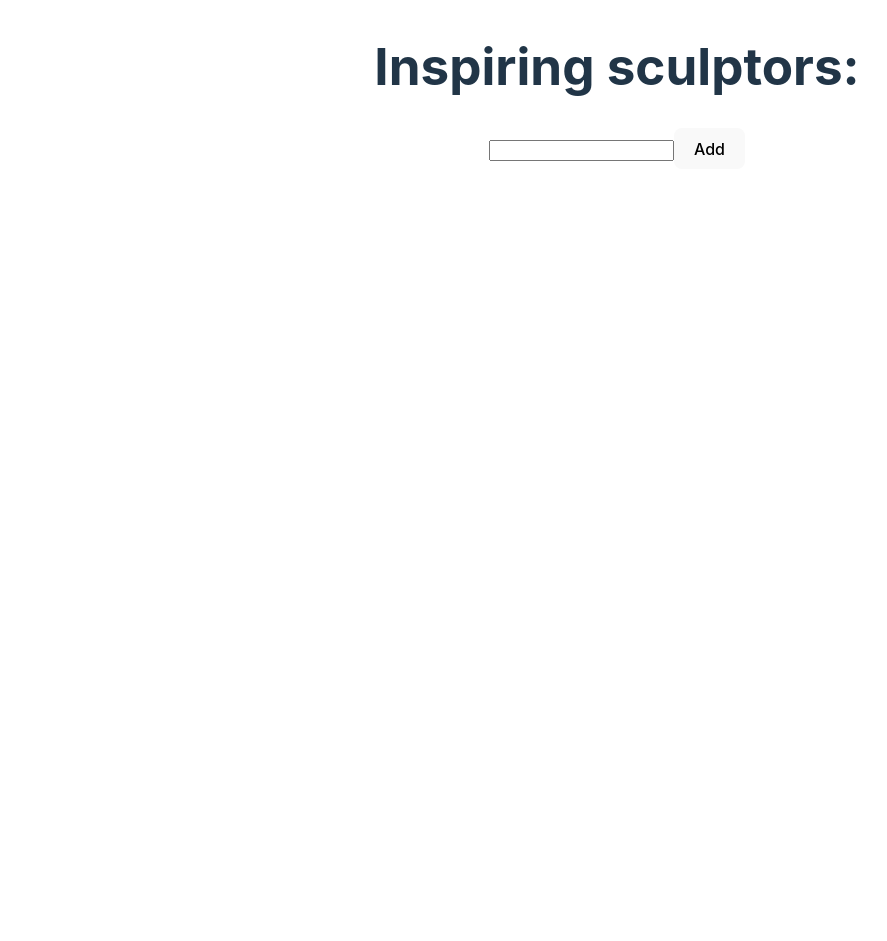
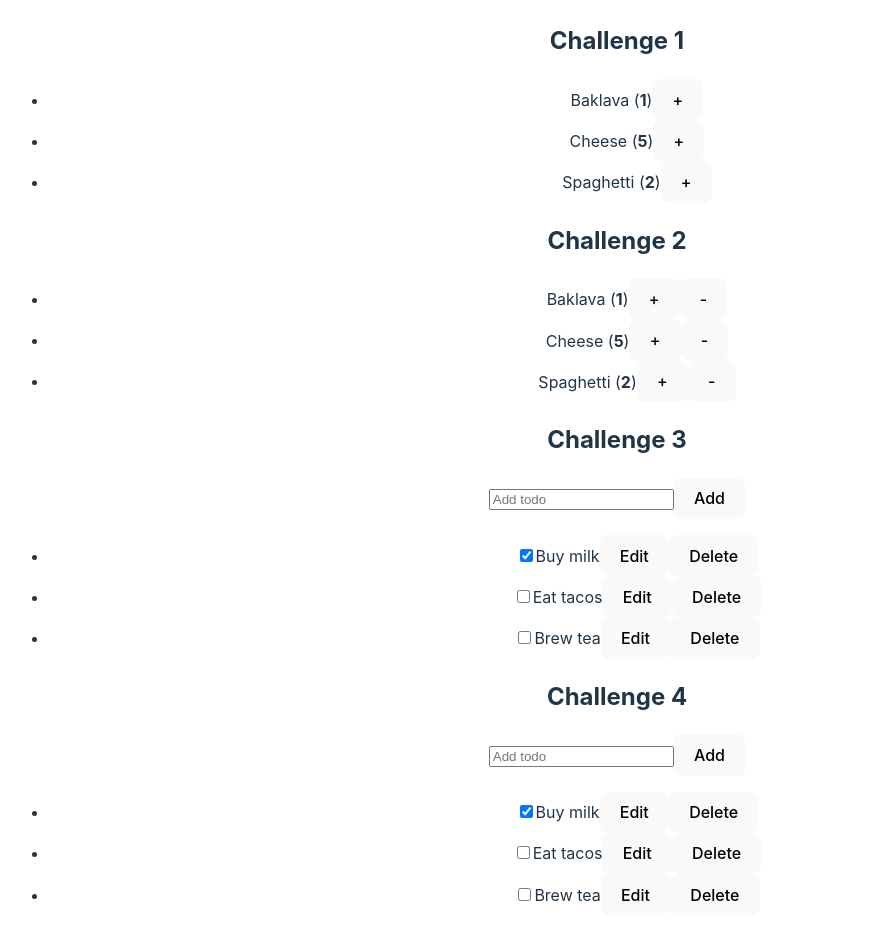
Before and after one commit to drbilll/react-things, a React (Vite) app: page / in a window 1280 px wide. Shown: the part 7280-8221 px from the top of the page, without its empty margins (23-910 px from the left). Before the commit the page ends 7497 px from the top, so only its background shows below. Built offline with nearby package versions, Linux system fonts and the light colour scheme.

Commit message:
Callenges of 16-Updating-Arrays-in-State

```diff
--- a/package.json
+++ b/package.json
@@ -11,7 +11,8 @@
   },
   "dependencies": {
     "react": "^18.2.0",
-    "react-dom": "^18.2.0"
+    "react-dom": "^18.2.0",
+    "use-immer": "^0.9.0"
   },
   "devDependencies": {
     "@types/react": "^18.2.56",
--- /dev/null
+++ b/src/AddTodo.jsx
@@ -0,0 +1,18 @@
+import { useState } from 'react';
+
+export default function AddTodo({ onAddTodo }) {
+  const [title, setTitle] = useState('');
+  return (
+    <>
+      <input
+        placeholder="Add todo"
+        value={title}
+        onChange={e => setTitle(e.target.value)}
+      />
+      <button onClick={() => {
+        setTitle('');
+        onAddTodo(title);
+      }}>Add</button>
+    </>
+  )
+}
--- a/src/App.jsx
+++ b/src/App.jsx
@@ -15,6 +15,10 @@ import List from './List'
 import List1 from './List1'
 import PackingList from './PackingList'
 import Profile1 from './Profile1'
+import ShoppingCart from './ShoppingCart'
+import ShoppingCartC2 from './ShoppingCartC2'
+import TaskApp from './TaskApp'
+import TaskAppImmer from './TaskAppImmer'
 import ToDoList from './ToDoList'
 import TodoListBrace from './TodoListBrace'
 import Toolbar from './Toolbar'
@@ -107,7 +111,14 @@ function App() {
 
       <div>
         <br/><h2>Branch 16</h2>
-        <List1 />
+          <h2>Challenge 1</h2>
+          <ShoppingCart />
+          <h2>Challenge 2</h2>
+          <ShoppingCartC2 />
+          <h2>Challenge 3</h2>
+          <TaskApp />
+          <h2>Challenge 4</h2>
+          <TaskAppImmer />
       </div>
 
     </>
--- /dev/null
+++ b/src/ShoppingCart.jsx
@@ -0,0 +1,50 @@
+import { useState } from 'react';
+
+const initialProducts = [{
+  id: 0,
+  name: 'Baklava',
+  count: 1,
+}, {
+  id: 1,
+  name: 'Cheese',
+  count: 5,
+}, {
+  id: 2,
+  name: 'Spaghetti',
+  count: 2,
+}];
+
+export default function ShoppingCart() {
+  const [
+    products,
+    setProducts
+  ] = useState(initialProducts)
+
+function handleIncreaseClick(productId) {
+  setProducts(prevProducts =>
+    prevProducts.map(product =>
+      product.id === productId
+        ? { ...product, count: product.count + 1 }
+        : product
+    )
+  );
+}
+
+
+  return (
+    <ul>
+      {products.map(product => (
+        <li key={product.id}>
+          {product.name}
+          {' '}
+          (<b>{product.count}</b>)
+          <button onClick={() => {
+            handleIncreaseClick(product.id);
+          }}>
+            +
+          </button>
+        </li>
+      ))}
+    </ul>
+  );
+}
--- /dev/null
+++ b/src/ShoppingCartC2.jsx
@@ -0,0 +1,67 @@
+import { useState } from 'react';
+
+const initialProducts = [{
+  id: 0,
+  name: 'Baklava',
+  count: 1,
+}, {
+  id: 1,
+  name: 'Cheese',
+  count: 5,
+}, {
+  id: 2,
+  name: 'Spaghetti',
+  count: 2,
+}];
+
+export default function ShoppingCartC2() {
+  const [
+    products,
+    setProducts
+  ] = useState(initialProducts);
+
+  function handleIncreaseClick(productId) {
+    setProducts(products.map(product => {
+      if (product.id === productId) {
+        return {
+          ...product,
+          count: product.count + 1
+        };
+      } else {
+        return product;
+      }
+    }));
+  }
+
+  function handleDecreaseClick(productId) {
+    setProducts(prevProducts =>
+      prevProducts.map(product => {
+        if (product.id === productId) {
+          const newCount = Math.max(product.count - 1, 0);
+          if (newCount === 0) {
+            // Remove the product from the cart if count becomes 0
+            return null;
+          } else {
+            return { ...product, count: newCount };
+          }
+        } else {
+          return product;
+        }
+      }).filter(Boolean) // Filter out null entries
+    );
+  }
+
+  return (
+    <ul>
+      {products.map(product => (
+        <li key={product.id}>
+          {product.name}
+          {' '}
+          (<b>{product.count}</b>)
+          <button onClick={() => handleIncreaseClick(product.id)}>+</button>
+          <button onClick={() => handleDecreaseClick(product.id)}>-</button>
+        </li>
+      ))}
+    </ul>
+  );
+}
--- /dev/null
+++ b/src/TaskApp.jsx
@@ -0,0 +1,50 @@
+import { useState } from 'react';
+import AddTodo from './AddTodo.jsx';
+import TaskList from './TaskList.jsx';
+
+let nextId = 3;
+const initialTodos = [
+  { id: 0, title: 'Buy milk', done: true },
+  { id: 1, title: 'Eat tacos', done: false },
+  { id: 2, title: 'Brew tea', done: false },
+];
+
+export default function TaskApp() {
+  const [todos, setTodos] = useState(initialTodos);
+
+  function handleAddTodo(title) {
+    setTodos(prevTodos => [
+      ...prevTodos,
+      {
+        id: nextId++,
+        title: title,
+        done: false
+      }
+    ]);
+  }
+
+  function handleChangeTodo(nextTodo) {
+    setTodos(prevTodos =>
+      prevTodos.map(todo =>
+        todo.id === nextTodo.id ? { ...todo, ...nextTodo } : todo
+      )
+    );
+  }
+
+  function handleDeleteTodo(todoId) {
+    setTodos(prevTodos =>
+      prevTodos.filter(todo => todo.id !== todoId)
+    );
+  }
+
+  return (
+    <>
+      <AddTodo onAddTodo={handleAddTodo} />
+      <TaskList
+        todos={todos}
+        onChangeTodo={handleChangeTodo}
+        onDeleteTodo={handleDeleteTodo}
+      />
+    </>
+  );
+}
--- /dev/null
+++ b/src/TaskAppImmer.jsx
@@ -0,0 +1,56 @@
+import { useState } from 'react';
+import { useImmer } from 'use-immer';
+import AddTodo from './AddTodo.jsx';
+import TaskList from './TaskList.jsx';
+
+let nextId = 3;
+const initialTodos = [
+  { id: 0, title: 'Buy milk', done: true },
+  { id: 1, title: 'Eat tacos', done: false },
+  { id: 2, title: 'Brew tea', done: false },
+];
+
+export default function TaskAppImmer() {
+  const [todos, setTodos] = useImmer(initialTodos);
+
+  function handleAddTodo(title) {
+    setTodos(draft => {
+      draft.push({
+        id: nextId++,
+        title: title,
+        done: false
+      });
+    });
+  }
+
+  function handleChangeTodo(nextTodo) {
+    setTodos(draft => {
+      const todoIndex = draft.findIndex(t => t.id === nextTodo.id);
+      if (todoIndex !== -1) {
+        draft[todoIndex] = { ...draft[todoIndex], ...nextTodo };
+      }
+    });
+  }
+
+  function handleDeleteTodo(todoId) {
+    setTodos(draft => {
+      const todoIndex = draft.findIndex(t => t.id === todoId);
+      if (todoIndex !== -1) {
+        draft.splice(todoIndex, 1);
+      }
+    });
+  }
+
+  return (
+    <>
+      <AddTodo
+        onAddTodo={handleAddTodo}
+      />
+      <TaskList
+        todos={todos}
+        onChangeTodo={handleChangeTodo}
+        onDeleteTodo={handleDeleteTodo}
+      />
+    </>
+  );
+}
--- /dev/null
+++ b/src/TaskList.jsx
@@ -0,0 +1,70 @@
+import { useState } from 'react';
+
+export default function TaskList({
+  todos,
+  onChangeTodo,
+  onDeleteTodo
+}) {
+  return (
+    <ul>
+      {todos.map(todo => (
+        <li key={todo.id}>
+          <Task
+            todo={todo}
+            onChange={onChangeTodo}
+            onDelete={onDeleteTodo}
+          />
+        </li>
+      ))}
+    </ul>
+  );
+}
+
+function Task({ todo, onChange, onDelete }) {
+  const [isEditing, setIsEditing] = useState(false);
+  let todoContent;
+  if (isEditing) {
+    todoContent = (
+      <>
+        <input
+          value={todo.title}
+          onChange={e => {
+            onChange({
+              ...todo,
+              title: e.target.value
+            });
+          }} />
+        <button onClick={() => setIsEditing(false)}>
+          Save
+        </button>
+      </>
+    );
+  } else {
+    todoContent = (
+      <>
+        {todo.title}
+        <button onClick={() => setIsEditing(true)}>
+          Edit
+        </button>
+      </>
+    );
+  }
+  return (
+    <label>
+      <input
+        type="checkbox"
+        checked={todo.done}
+        onChange={e => {
+          onChange({
+            ...todo,
+            done: e.target.checked
+          });
+        }}
+      />
+      {todoContent}
+      <button onClick={() => onDelete(todo.id)}>
+        Delete
+      </button>
+    </label>
+  );
+}
```
Also changed, not shown: 1 other file (tests, documents, lock files or other folders).
